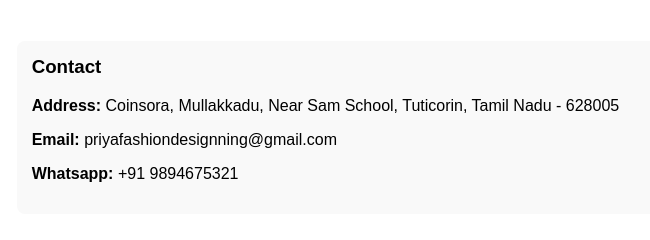
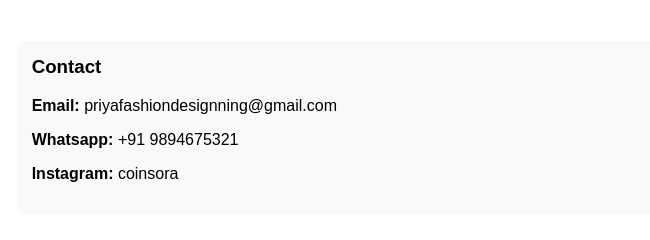
Before and after one commit to SaravanarajaG/coinsora, a Flask app: template templates/details.html in a window 1280 px wide. Shown: the part 194-434 px from the top of the page, without its empty margins (430-1080 px from the left). Run offline with Flask 3, Linux system fonts and the light colour scheme; the template is opened without the code that fills it, so the values that code supplies are empty.

Commit message:
Update app, Excel, and HTML templates

```diff
--- a/app.py
+++ b/app.py
@@ -7,31 +7,32 @@ def load_items_by_category():
     wb = openpyxl.load_workbook("storage.xlsx")
     categories = {}
 
-    # Loop through all sheets (each sheet is a category)
     for sheet_name in wb.sheetnames:
         sheet = wb[sheet_name]
         items = []
 
         for row in sheet.iter_rows(min_row=2, values_only=True):
-            # Skip empty rows
             if not any(row):
                 continue
 
+            # ✅ Create unique ID using sheet name
+            unique_id = f"{sheet_name}_{row[0]}"
+
             item = {
-                "id": row[0],
+                "id": unique_id,
                 "title": row[1],
                 "author": row[2],
                 "price": row[3],
                 "image": row[4] if len(row) > 4 and row[4] else "",
                 "category": sheet_name,
-                "image2": row[6] if len(row) > 5 and row[5] else "",
-                "image3": row[7] if len(row) > 6 and row[6] else "",
+                "image2": row[6] if len(row) > 6 and row[6] else "",
+                "image3": row[7] if len(row) > 7 and row[7] else "",
                 "description": row[8] if len(row) > 8 and row[8] else "",
                 "image4": row[9] if len(row) > 9 and row[9] else "",
                 "image5": row[10] if len(row) > 10 and row[10] else "",
             }
 
-            if not item["id"] or not item["title"]:
+            if not row[0] or not row[1]:
                 continue
 
             items.append(item)
@@ -51,14 +52,13 @@ def home():
 def category_page(category_name):
     categories = load_items_by_category()
     items = categories.get(category_name)
-
     if not items:
         return "No items found for this category", 404
-
     return render_template("category.html", category=category_name, items=items)
 
 
-@app.route("/item/<int:item_id>")
+# ✅ Make item_id a STRING instead of int
+@app.route("/item/<item_id>")
 def item_detail(item_id):
     categories = load_items_by_category()
 
--- a/templates/details.html
+++ b/templates/details.html
@@ -75,11 +75,15 @@
         .gallery {
             display: grid;
             grid-template-columns: repeat(auto-fill, minmax(150px, 1fr));
-            gap: 10px;
+            gap: 15px;
             margin-top: 10px;
+            justify-items: center;
         }
+
         .gallery img {
             width: 100%;
+            height: 220px;           /* fixed portrait height */
+            aspect-ratio: 3 / 4;
             border-radius: 8px;
             object-fit: cover;
             cursor: pointer;
@@ -179,9 +183,9 @@
             <!-- Contact Info -->
             <div class="contact">
                 <h3>Contact</h3>
-                <p><b>Address:</b> Coinsora, Mullakkadu, Near Sam School, Tuticorin, Tamil Nadu - 628005 </p>
                 <p><b>Email:</b> priyafashiondesignning@gmail.com </p>
                 <p><b>Whatsapp:</b> +91 9894675321 </p>
+                <p><b>Instagram:</b> coinsora </p>
             </div>
         </div>
     </div>
```
Also changed, not shown: 1 other file.
